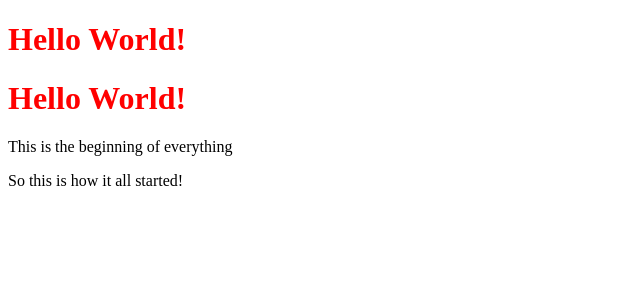
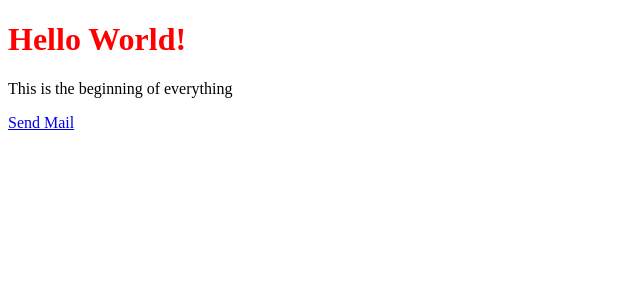
Before and after one commit to Vgonzalez54/Vgonzalez54.github.io, a Jekyll site: the page built from index.html, in a window 1280 px wide. Shown: the top 300 px of the page, without its empty margins (0-640 px from the left). Built offline with Jekyll 4.4.1, drawn with Linux system fonts in a browser that asks for light colours.

Commit message:
Update default.html

```diff
--- a/_layouts/default.html
+++ b/_layouts/default.html
@@ -5,9 +5,8 @@
 			<!-- link to main stylesheet -->
 			<link rel="stylesheet" type="text/css" href="/css/main.css">
 		</head>
-		<body>
-      <h1> Hello World!</h1>
 			{{ content }}
-      <p> So this is how it all started!</p>
-		</body>
+		<footer>
+			<a href="mailto:vrgonz54@gmail.com" target="_top">Send Mail</a>
+		</footer>
 	</html>
```
